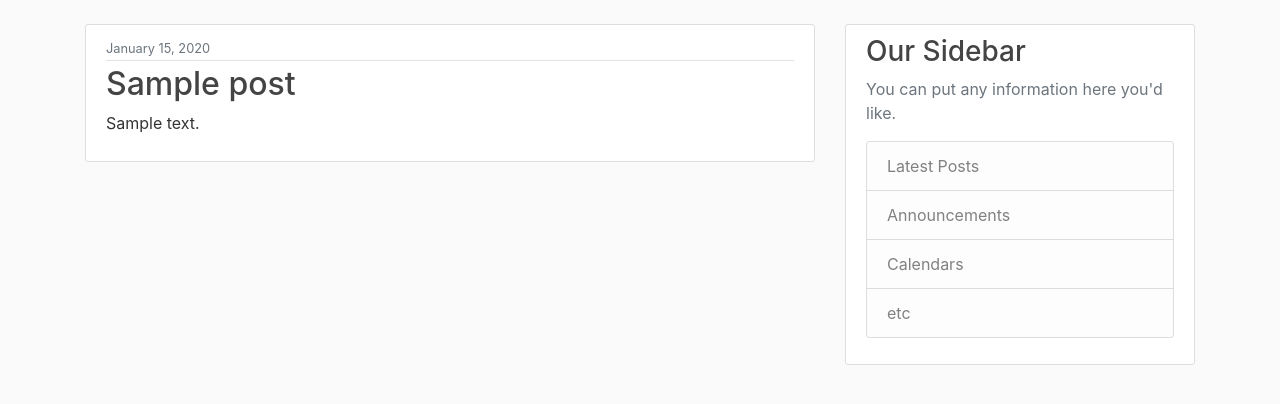
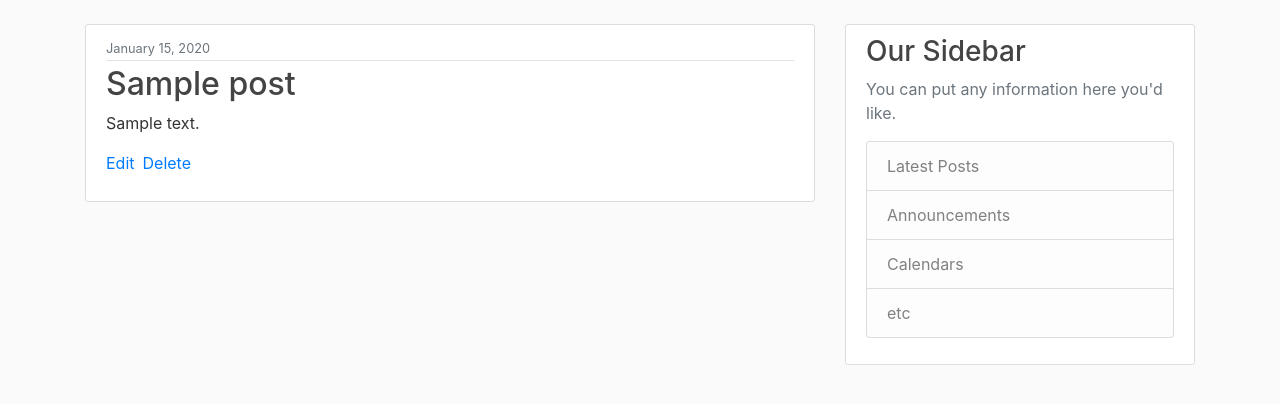
Before and after one commit to sanjay2610/Django_Repository, a Django app: template blog_project/blog/templates/blog/home.html in a window 1280 px wide. Shown: the part 56-460 px from the top of the page. Run offline with Django 3.2, Linux system fonts and the light colour scheme; the template is opened without the code that fills it: most values are stand-ins (such as "Sample title", 1, 10 or a date in 2020); some libraries are stand-ins or nearby versions.

Commit message:
minor update on home page

```diff
--- a/blog_project/blog/templates/blog/home.html
+++ b/blog_project/blog/templates/blog/home.html
@@ -10,6 +10,7 @@
         </div>
         <h2><a class="article-title" href="#">{{ post.title }}</a></h2>
         <p class="article-content">{{ post.content }}</p>
+        <p class="text-muted"><a href="#">Edit</a><a href="#" class="ml-2">Delete</a></p>
     </div>
 </article>
 {% endfor %}
```
